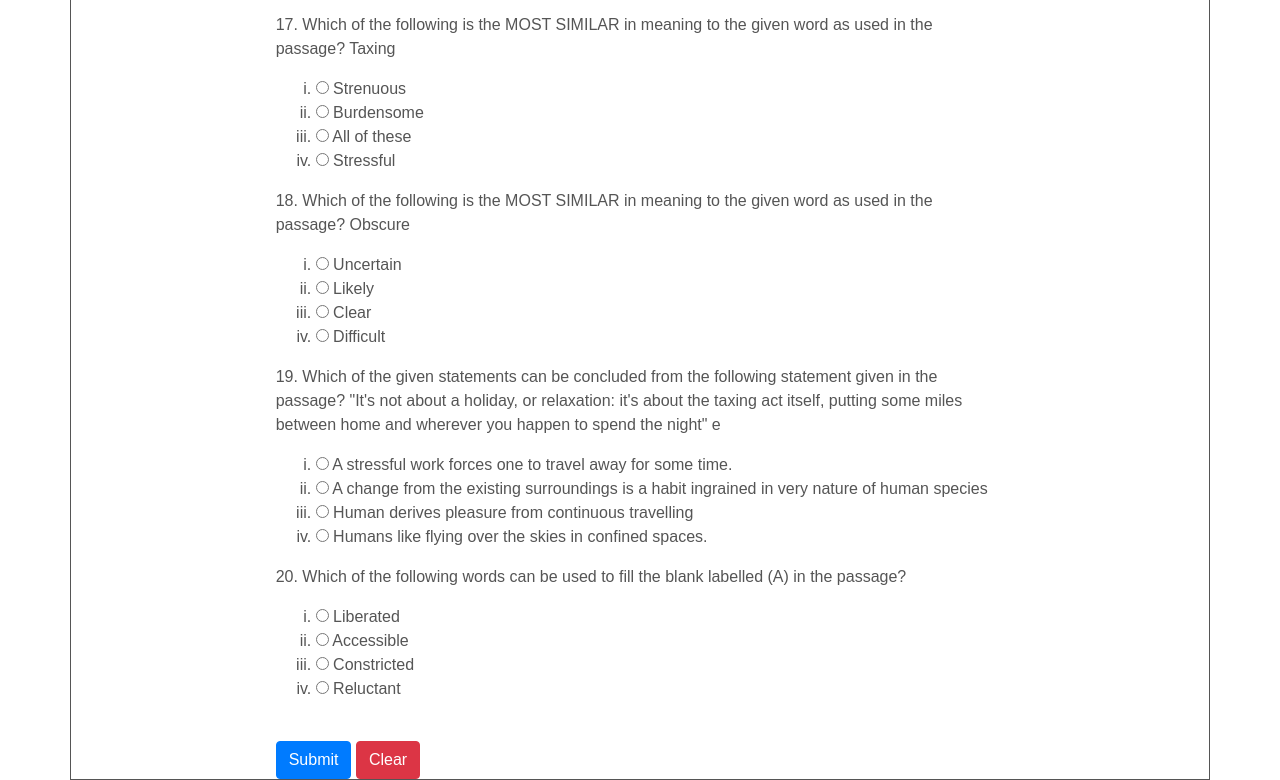
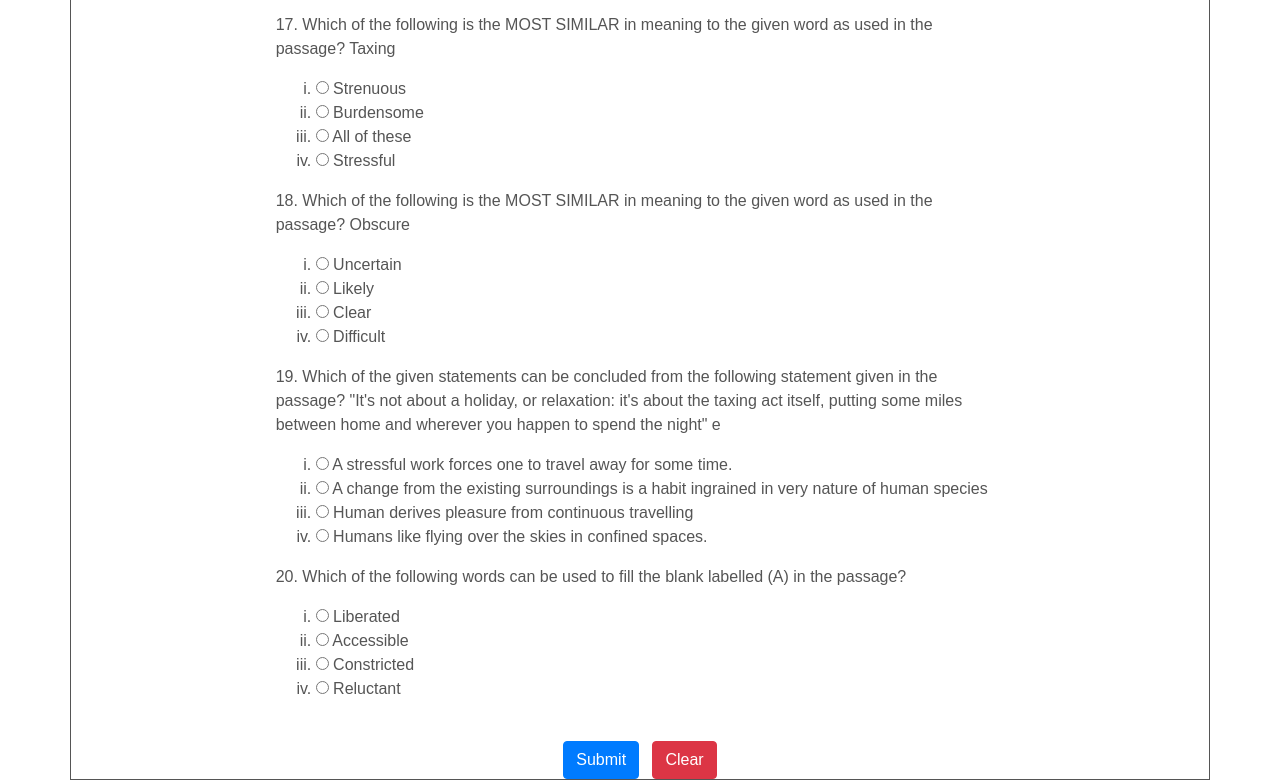
Before and after one commit to chetas11/QuestionPaper, a plain HTML site: page index.html in a window 1280 px wide. Shown: the part 4092-4872 px from the top of the page. Drawn offline with nearby package versions, Linux system fonts and the light colour scheme.

Commit message:
Complete

```diff
--- a/index.html
+++ b/index.html
@@ -436,8 +436,11 @@ e
                         </div>
                     </div>
                 </div>
-                            <button class="btn btn-primary Submit" data-toggle="modal" data-target="#exampleModal">Submit</button>
-                            <button type="reset" class="btn btn-danger Clear">Clear</button>
+                <div class="center">
+                    <button class="btn btn-primary Submit" data-toggle="modal" data-target="#exampleModal">Submit</button>
+                    &nbsp;&nbsp;&nbsp;<button type="reset" class="btn btn-danger Clear">Clear</button>
+                </div>
+
             </div>
 
             <div class="col-lg-2"></div>
--- a/styles.css
+++ b/styles.css
@@ -6,3 +6,9 @@ body {
 .container {
   border: 1px solid #555555;
 }
+
+.center {
+  display: flex;
+  justify-content: center;
+  align-items: center;
+}
```
